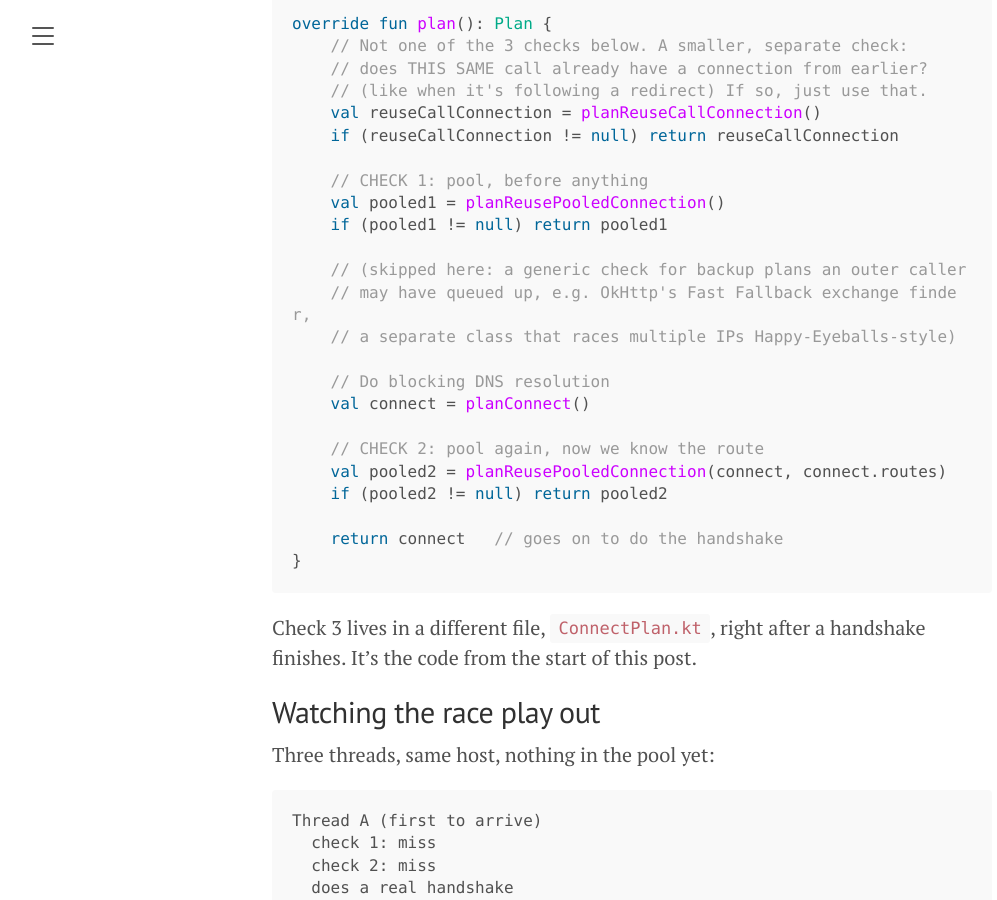
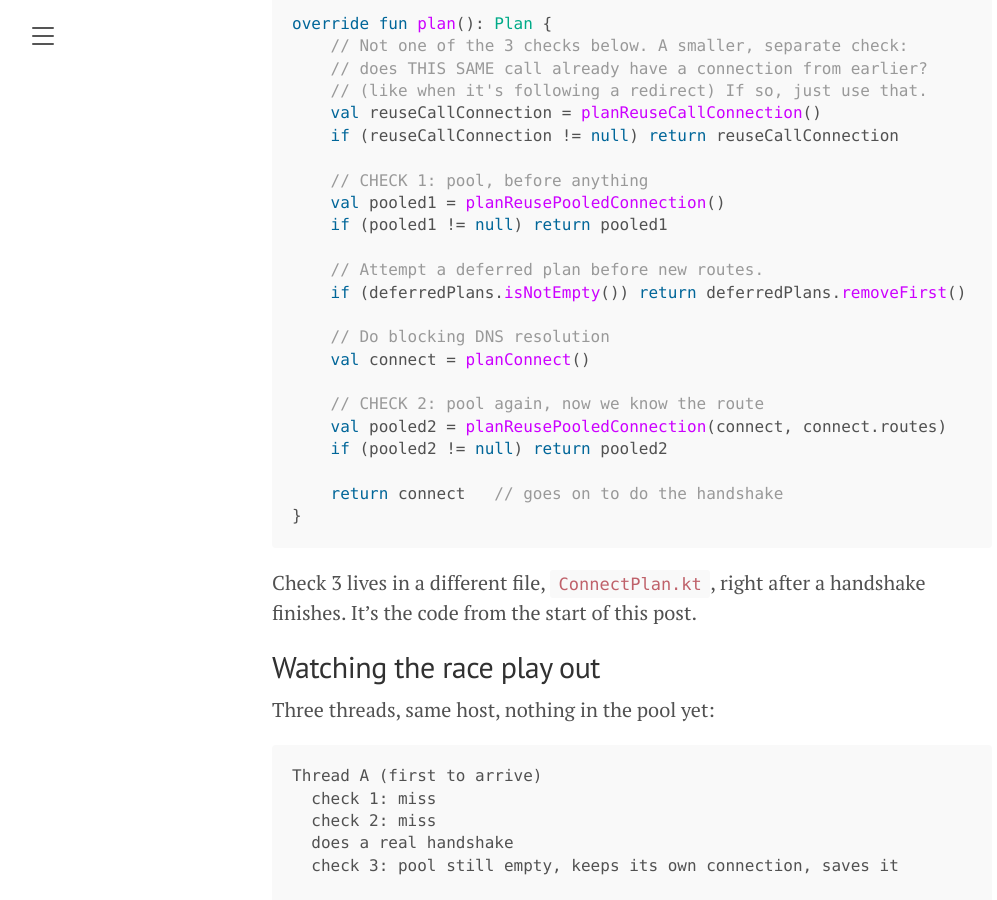
Before and after one commit to nthuat/nthuat.github.io, a Jekyll site: the page built from _posts/2026-07-13-okhttp-connection-races-without-a-lock.md, in a window 1280 px wide and 900 px high, scrolled down 2414 px. Shown: the whole window, without its empty margins (8-1005 px from the left). Built offline with Jekyll 4.4.1, drawn with Linux system fonts in a browser that asks for light colours.

Commit message:
Include the real deferredPlans line verbatim instead of annotating it
Replaced the paraphrased 'skipped here' comment with the actual
source line and its real comment. The code snippet now matches
current master line for line, no omissions left to describe.

```diff
--- a/_posts/2026-07-13-okhttp-connection-races-without-a-lock.md
+++ b/_posts/2026-07-13-okhttp-connection-races-without-a-lock.md
@@ -73,9 +73,8 @@ override fun plan(): Plan {
     val pooled1 = planReusePooledConnection()
     if (pooled1 != null) return pooled1
 
-    // (skipped here: a generic check for backup plans an outer caller
-    // may have queued up, e.g. OkHttp's Fast Fallback exchange finder,
-    // a separate class that races multiple IPs Happy-Eyeballs-style)
+    // Attempt a deferred plan before new routes.
+    if (deferredPlans.isNotEmpty()) return deferredPlans.removeFirst()
 
     // Do blocking DNS resolution
     val connect = planConnect()
```
